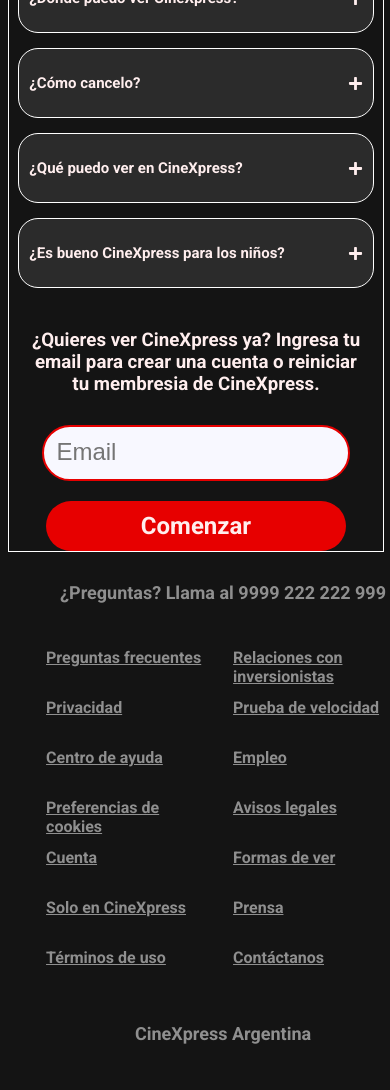
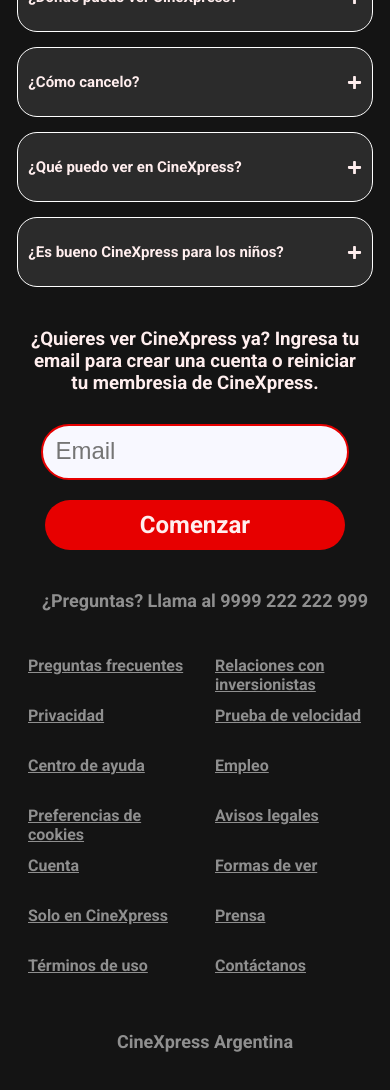
Before and after one commit to maksudxx/MoviesCineXpress, a React (Vite) app: page / in a window 390 px wide. Shown: the part 3553-4643 px from the top of the page. Built offline with nearby package versions, Linux system fonts and the light colour scheme.

Commit message:
ajustes css

```diff
--- a/src/Pages/LandingPage/LandingPage.module.css
+++ b/src/Pages/LandingPage/LandingPage.module.css
@@ -14,7 +14,6 @@
 @media (min-width: 320px) and (max-width: 480px) {
   .containerLanding {
     width: 100%;
-    border: 1px solid #fff
   }
 }
 
--- a/src/Pages/Login/Login.module.css
+++ b/src/Pages/Login/Login.module.css
@@ -34,7 +34,6 @@
 }
 
 .formLogin {
-  /* border: 1px solid #fff; */
   display: flex;
   flex-direction: column;
   justify-content: center;
--- a/src/components/Footer/Footer.module.css
+++ b/src/components/Footer/Footer.module.css
@@ -25,6 +25,7 @@
 @media (min-width: 320px) and (max-width: 480px) {
   .footerContainer {
     width: 100%;
+    padding: 10px;
   }
   .optionsContainer {
     grid-template-columns: repeat(2, 1fr); /* 4 columnas de igual tamaño */
```
